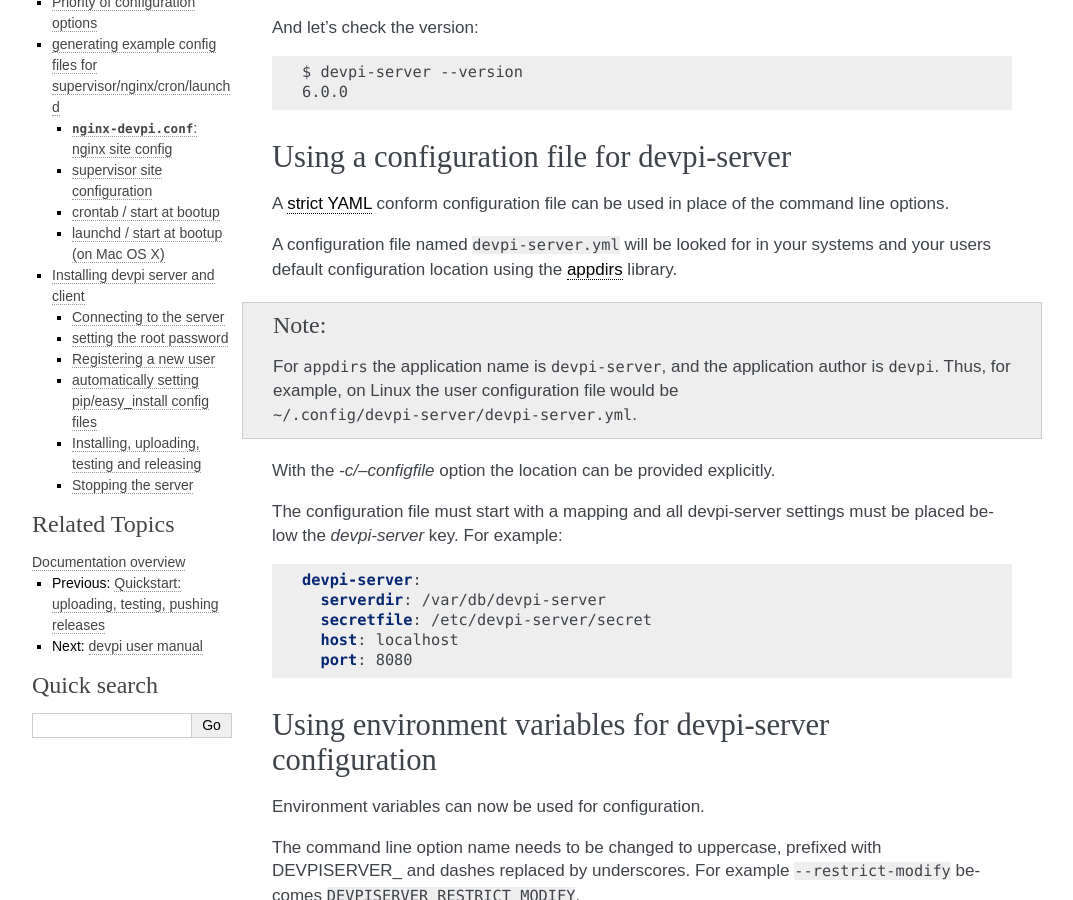
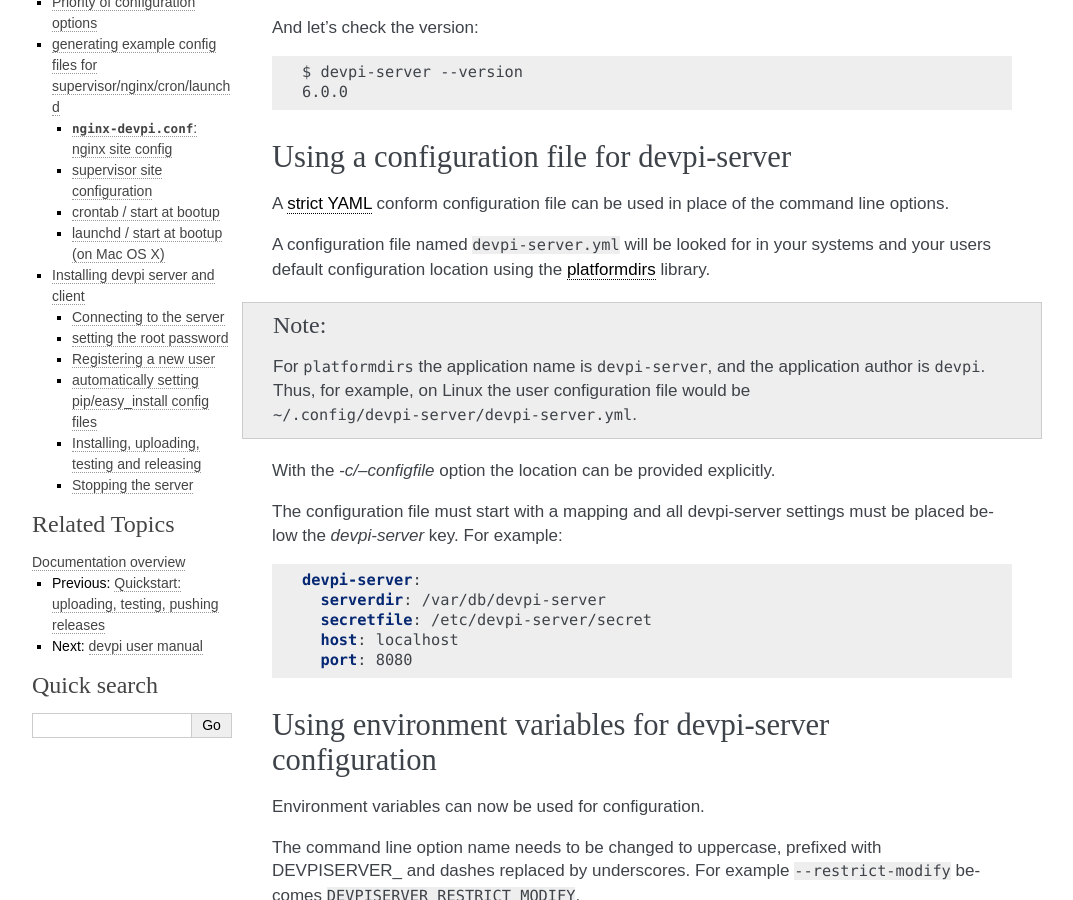
Before and after one commit to devpi/devpi, a Sphinx documentation site: the page built from doc/quickstart-server.rst, in a window 1280 px wide and 900 px high, scrolled down 520 px. Shown: the whole window, without its empty margins (108-1181 px from the left). Built offline with Sphinx 7.4.7, drawn with Linux system fonts in a browser that asks for light colours.

Commit message:
Switch to platformdirs.

```diff
--- a/doc/quickstart-server.rst
+++ b/doc/quickstart-server.rst
@@ -39,11 +39,11 @@ Using a configuration file for devpi-server
 
 A `strict YAML`_ conform configuration file can be used in place of the command line options.
 
-A configuration file named ``devpi-server.yml`` will be looked for in your systems and your users default configuration location using the `appdirs`_ library.
+A configuration file named ``devpi-server.yml`` will be looked for in your systems and your users default configuration location using the `platformdirs`_ library.
 
 .. note::
 
-    For ``appdirs`` the application name is ``devpi-server``, and the application author is ``devpi``.
+    For ``platformdirs`` the application name is ``devpi-server``, and the application author is ``devpi``.
     Thus, for example, on Linux the user configuration file would be ``~/.config/devpi-server/devpi-server.yml``.
 
 With the `-c/--configfile` option the location can be provided explicitly.
@@ -60,7 +60,7 @@ For example:
       port: 8080
 
 .. _`strict YAML`: https://pypi.org/project/strictyaml/
-.. _`appdirs`: https://pypi.org/project/appdirs/
+.. _`platformdirs`: https://pypi.org/project/platformdirs/
 
 
 Using environment variables for devpi-server configuration
```
Also changed, not shown: 3 other files.
